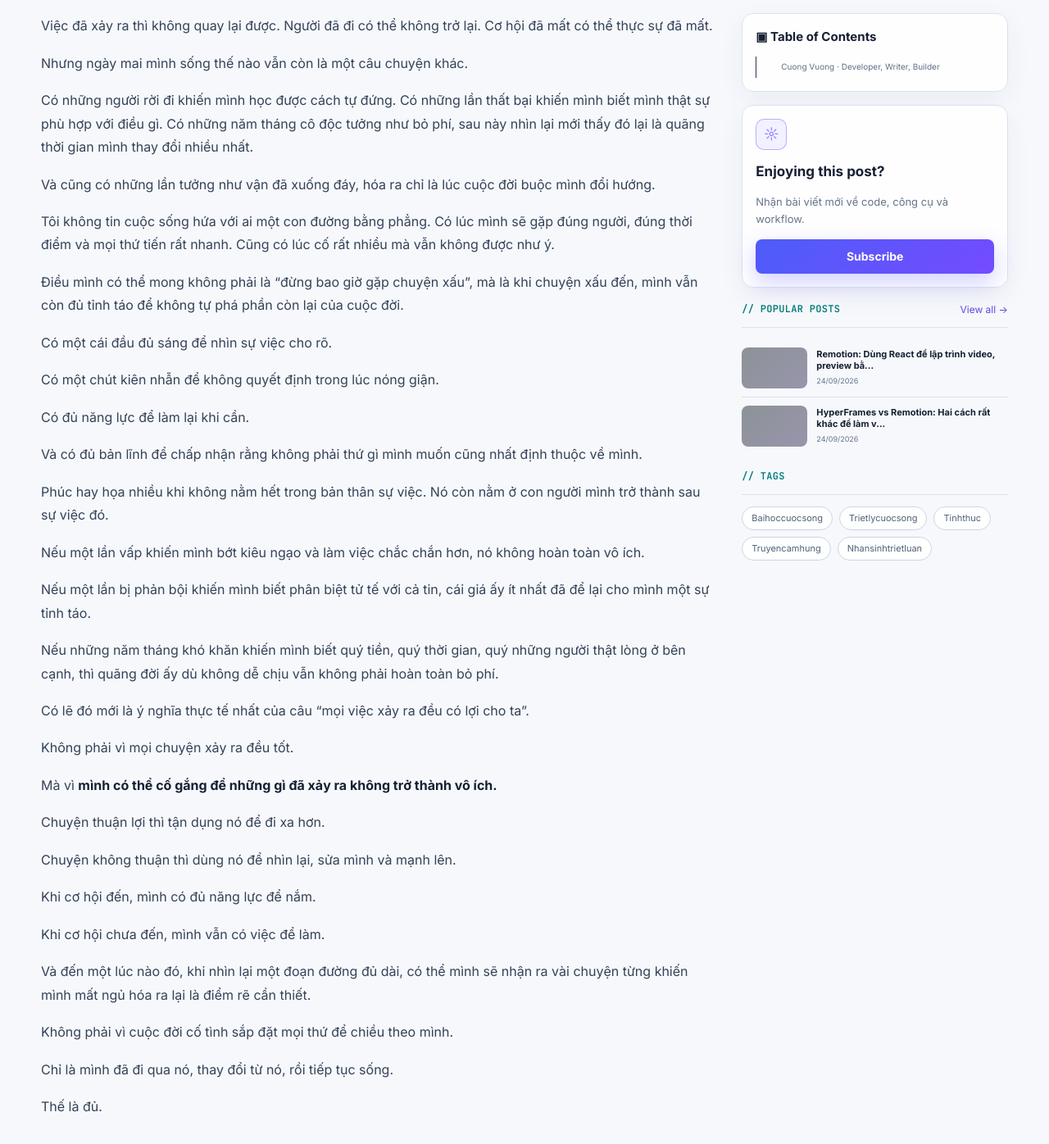
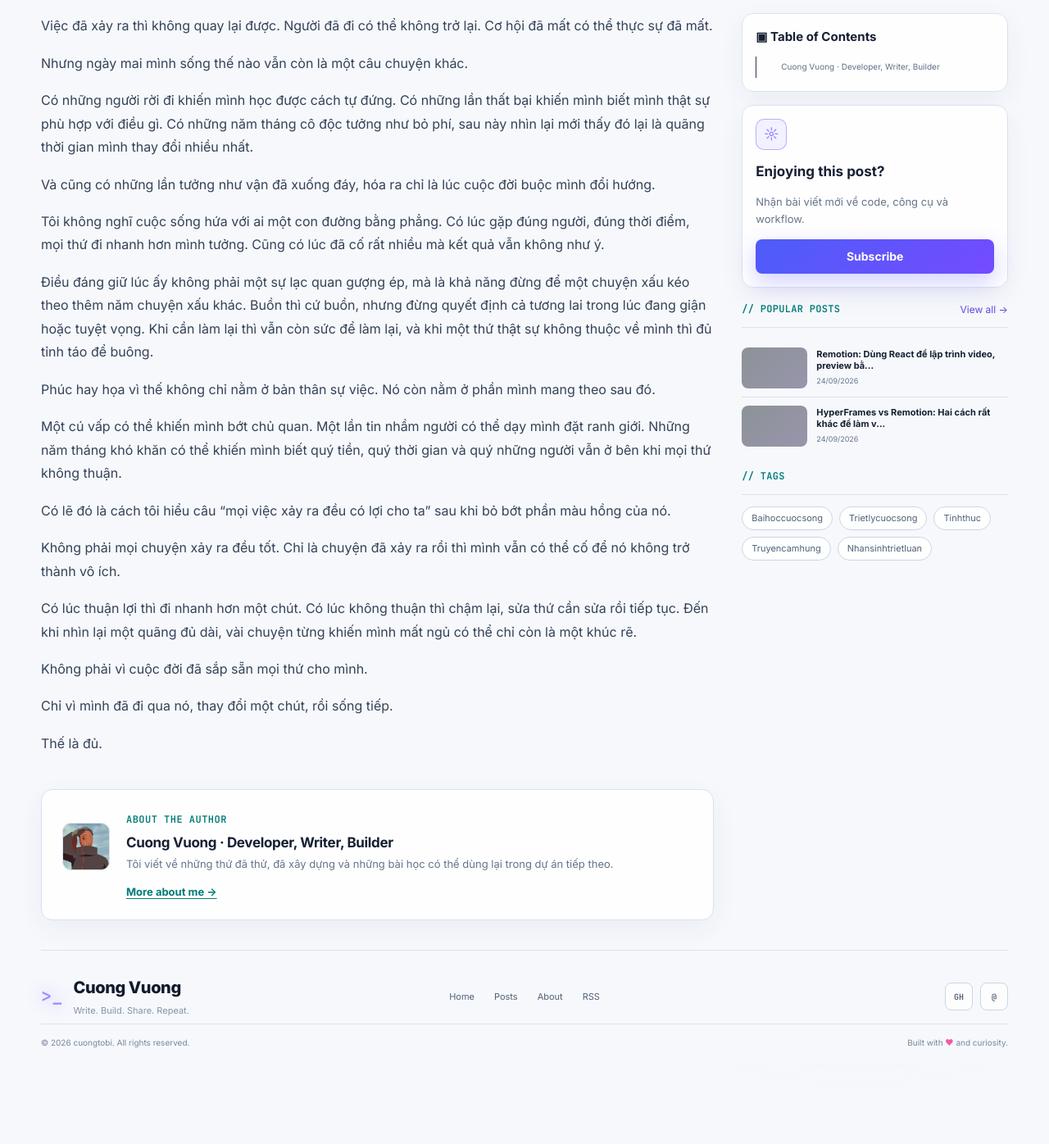
Before and after one commit to cuongtobi/cuongtobi.github.io, a Jekyll site: the page built from _posts/2026-09-24-moi-viec-xay-ra-deu-co-loi-cho-ta.md, in a window 1280 px wide and 1400 px high, scrolled down 3406 px. Shown: the top 1396 px of the window at 82% size. Built offline with Jekyll 4.4.1, drawn with Linux system fonts in a browser that asks for light colours; after the commit the page ends 4704 px from its top, so only the background shows below that; some of the changed text lies outside the part shown; grey boxes are pictures that could not be loaded.

Commit message:
Polish Life article ending

```diff
--- a/_posts/2026-09-24-moi-viec-xay-ra-deu-co-loi-cho-ta.md
+++ b/_posts/2026-09-24-moi-viec-xay-ra-deu-co-loi-cho-ta.md
@@ -92,44 +92,22 @@ Có những người rời đi khiến mình học được cách tự đứng.
 
 Và cũng có những lần tưởng như vận đã xuống đáy, hóa ra chỉ là lúc cuộc đời buộc mình đổi hướng.
 
-Tôi không tin cuộc sống hứa với ai một con đường bằng phẳng. Có lúc mình sẽ gặp đúng người, đúng thời điểm và mọi thứ tiến rất nhanh. Cũng có lúc cố rất nhiều mà vẫn không được như ý.
+Tôi không nghĩ cuộc sống hứa với ai một con đường bằng phẳng. Có lúc gặp đúng người, đúng thời điểm, mọi thứ đi nhanh hơn mình tưởng. Cũng có lúc đã cố rất nhiều mà kết quả vẫn không như ý.
 
-Điều mình có thể mong không phải là “đừng bao giờ gặp chuyện xấu”, mà là khi chuyện xấu đến, mình vẫn còn đủ tỉnh táo để không tự phá phần còn lại của cuộc đời.
+Điều đáng giữ lúc ấy không phải một sự lạc quan gượng ép, mà là khả năng đừng để một chuyện xấu kéo theo thêm năm chuyện xấu khác. Buồn thì cứ buồn, nhưng đừng quyết định cả tương lai trong lúc đang giận hoặc tuyệt vọng. Khi cần làm lại thì vẫn còn sức để làm lại, và khi một thứ thật sự không thuộc về mình thì đủ tỉnh táo để buông.
 
-Có một cái đầu đủ sáng để nhìn sự việc cho rõ.
+Phúc hay họa vì thế không chỉ nằm ở bản thân sự việc. Nó còn nằm ở phần mình mang theo sau đó.
 
-Có một chút kiên nhẫn để không quyết định trong lúc nóng giận.
+Một cú vấp có thể khiến mình bớt chủ quan. Một lần tin nhầm người có thể dạy mình đặt ranh giới. Những năm tháng khó khăn có thể khiến mình biết quý tiền, quý thời gian và quý những người vẫn ở bên khi mọi thứ không thuận.
 
-Có đủ năng lực để làm lại khi cần.
+Có lẽ đó là cách tôi hiểu câu “mọi việc xảy ra đều có lợi cho ta” sau khi bỏ bớt phần màu hồng của nó.
 
-Và có đủ bản lĩnh để chấp nhận rằng không phải thứ gì mình muốn cũng nhất định thuộc về mình.
+Không phải mọi chuyện xảy ra đều tốt. Chỉ là chuyện đã xảy ra rồi thì mình vẫn có thể cố để nó không trở thành vô ích.
 
-Phúc hay họa nhiều khi không nằm hết trong bản thân sự việc. Nó còn nằm ở con người mình trở thành sau sự việc đó.
+Có lúc thuận lợi thì đi nhanh hơn một chút. Có lúc không thuận thì chậm lại, sửa thứ cần sửa rồi tiếp tục. Đến khi nhìn lại một quãng đủ dài, vài chuyện từng khiến mình mất ngủ có thể chỉ còn là một khúc rẽ.
 
-Nếu một lần vấp khiến mình bớt kiêu ngạo và làm việc chắc chắn hơn, nó không hoàn toàn vô ích.
+Không phải vì cuộc đời đã sắp sẵn mọi thứ cho mình.
 
-Nếu một lần bị phản bội khiến mình biết phân biệt tử tế với cả tin, cái giá ấy ít nhất đã để lại cho mình một sự tỉnh táo.
-
-Nếu những năm tháng khó khăn khiến mình biết quý tiền, quý thời gian, quý những người thật lòng ở bên cạnh, thì quãng đời ấy dù không dễ chịu vẫn không phải hoàn toàn bỏ phí.
-
-Có lẽ đó mới là ý nghĩa thực tế nhất của câu “mọi việc xảy ra đều có lợi cho ta”.
-
-Không phải vì mọi chuyện xảy ra đều tốt.
-
-Mà vì **mình có thể cố gắng để những gì đã xảy ra không trở thành vô ích.**
-
-Chuyện thuận lợi thì tận dụng nó để đi xa hơn.
-
-Chuyện không thuận thì dùng nó để nhìn lại, sửa mình và mạnh lên.
-
-Khi cơ hội đến, mình có đủ năng lực để nắm.
-
-Khi cơ hội chưa đến, mình vẫn có việc để làm.
-
-Và đến một lúc nào đó, khi nhìn lại một đoạn đường đủ dài, có thể mình sẽ nhận ra vài chuyện từng khiến mình mất ngủ hóa ra lại là điểm rẽ cần thiết.
-
-Không phải vì cuộc đời cố tình sắp đặt mọi thứ để chiều theo mình.
-
-Chỉ là mình đã đi qua nó, thay đổi từ nó, rồi tiếp tục sống.
+Chỉ vì mình đã đi qua nó, thay đổi một chút, rồi sống tiếp.
 
 Thế là đủ.
```
